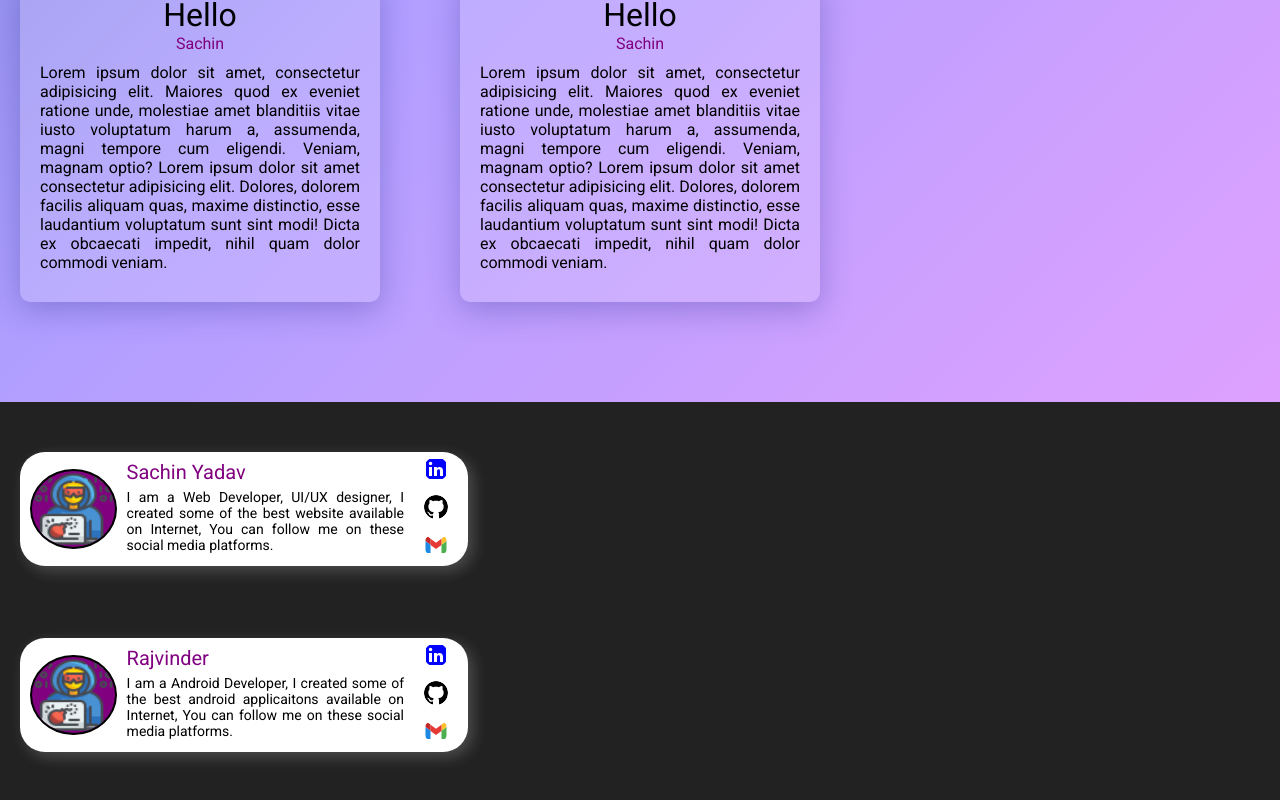
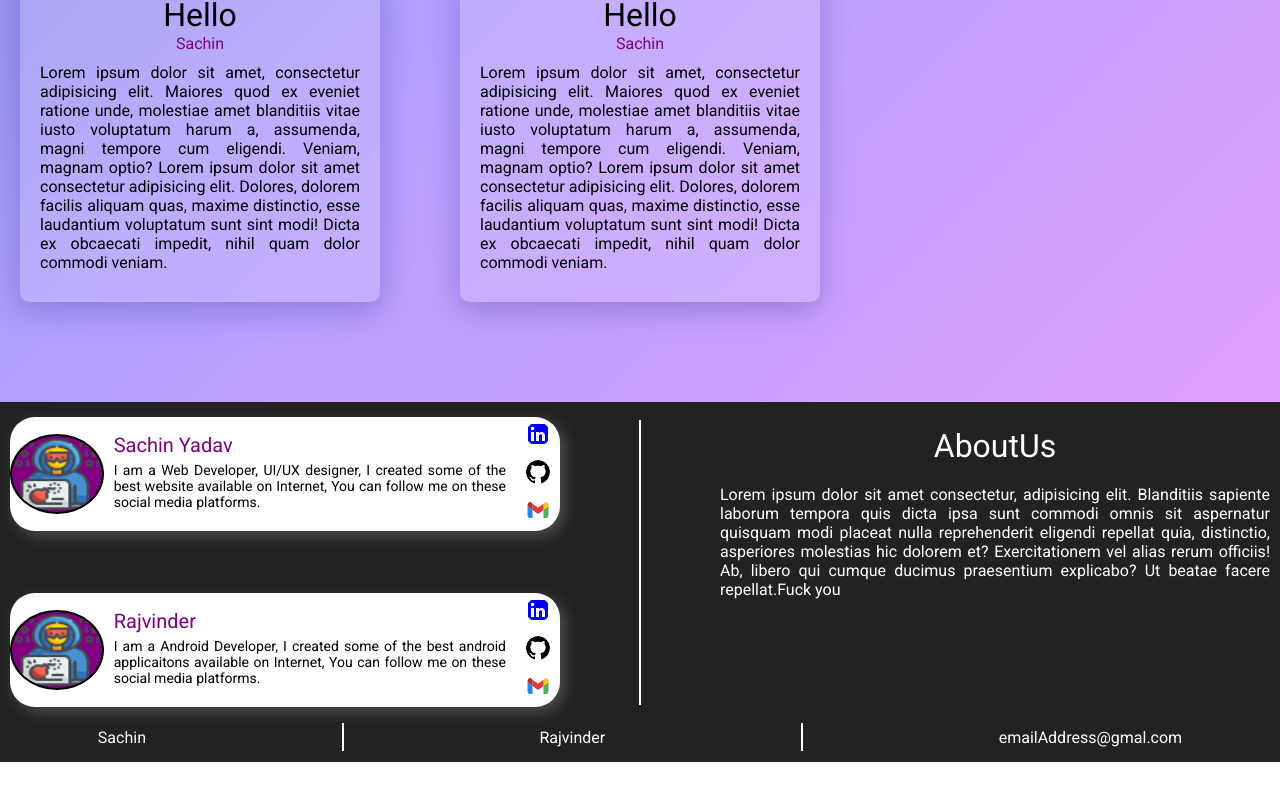
Before and after one commit to SinniS1/networkwizards, a React (Create React App) app: page / in a window 1280 px wide. Shown: the part 1181-1981 px from the top of the page. After the commit the page ends 1943 px from the top, so only its background shows below. Built offline with nearby package versions, Linux system fonts and the light colour scheme.

Commit message:
footer completed with responsiveness

```diff
--- a/src/components/Footer/Footer.css
+++ b/src/components/Footer/Footer.css
@@ -1,20 +1,93 @@
 .Footer {
     background-color: rgb(34, 34, 34);
     width: 100%;
-    height: 400px;
+    height: 360px;
     color: white;
+    display: flex;
+    flex-direction: column;
+    padding: 10px;
+    /* border: 1px solid red; */
+
+}
+
+.footer1 {
     display: flex;
     flex-direction: row;
     align-items: center;
+    justify-content: space-between;
+    /* border: 1px solid red; */
 }
 
 .profiles {
     /* border: 1px solid red; */
     height: 300px;
-    width: 35%;
+    width: 550px;
     display: flex;
     flex-direction: column;
     align-items: center;
     justify-content: space-between;
-    margin: 0 0 0 20px;
 }
+
+
+.footerContent {
+    display: flex;
+    flex-direction: row;
+    align-items: center;
+    justify-content: space-around;
+    margin-top: 10px;
+    height: 30px;
+    width: 100%;
+}
+
+
+.AboutUs {
+    width: 550px;
+    height: 90%;
+    display: flex;
+    flex-direction: column;
+    align-items: center;
+    justify-content: center;
+    /* border: 1px solid red; */
+
+}
+
+.AboutUs .AboutInfo {
+    margin-top: 20px;
+    height: 80%;
+    text-align: justify;
+    /* border: 1px solid red; */
+
+}
+
+.line {
+    /* border: 1px solid red; */
+    border-left: 2px solid white;
+    height: 95%;
+    margin: 0 20px;
+}
+
+@media screen and (max-width:750px) {
+    .Footer {
+        height: fit-content;
+    }
+
+    .footer1 {
+        display: flex;
+        flex-direction: column;
+    }
+}
+
+@media screen and (max-width:580px) {
+    .profiles{
+        width: auto;
+        padding-bottom: 10px;
+        height: auto;
+    }
+    .AboutUs{
+        height: auto;
+        width: auto;
+    }
+    .footerContent{
+        display: none;
+    }
+}
--- a/src/components/Footer/Footer.js
+++ b/src/components/Footer/Footer.js
@@ -21,11 +21,23 @@ const Footer = () => {
     }
     return (
         <div className='Footer'>
-            <div className="profiles">
-                <div><Profile Info={Sachin} /></div>
-                <div><Profile Info={Raj} /></div>
+            <div className="footer1">
+                <div className="profiles">
+                    <div><Profile Info={Sachin} /></div>
+                    <div><Profile Info={Raj} /></div>
+                </div>
+                <div className="line"></div>
+                <div className="AboutUs">
+                    <div className="heading">AboutUs</div>
+                    <div className="AboutInfo"> Lorem ipsum dolor sit amet consectetur, adipisicing elit. Blanditiis sapiente laborum tempora quis dicta ipsa sunt commodi omnis sit aspernatur quisquam modi placeat nulla reprehenderit eligendi repellat quia, distinctio, asperiores molestias hic dolorem et? Exercitationem vel alias rerum officiis! Ab, libero qui cumque ducimus praesentium explicabo? Ut beatae facere repellat.Fuck you</div>
+                </div>
             </div>
             <div className="footerContent">
+                <div>Sachin</div>
+                <div className="line"></div>
+                <div>Rajvinder</div>
+                <div className="line"></div>
+                <div>emailAddress@gmal.com</div>
             </div>
         </div>
 
--- a/src/components/Footer/Profile/Profile.css
+++ b/src/components/Footer/Profile/Profile.css
@@ -3,7 +3,7 @@
     width: 100%;
     height: fit-content;
     border-radius: 25px;
-    padding: 0px 10px;
+    margin: 5px 0;
     display: flex;
     align-items: center;
     justify-content: space-between;
```
